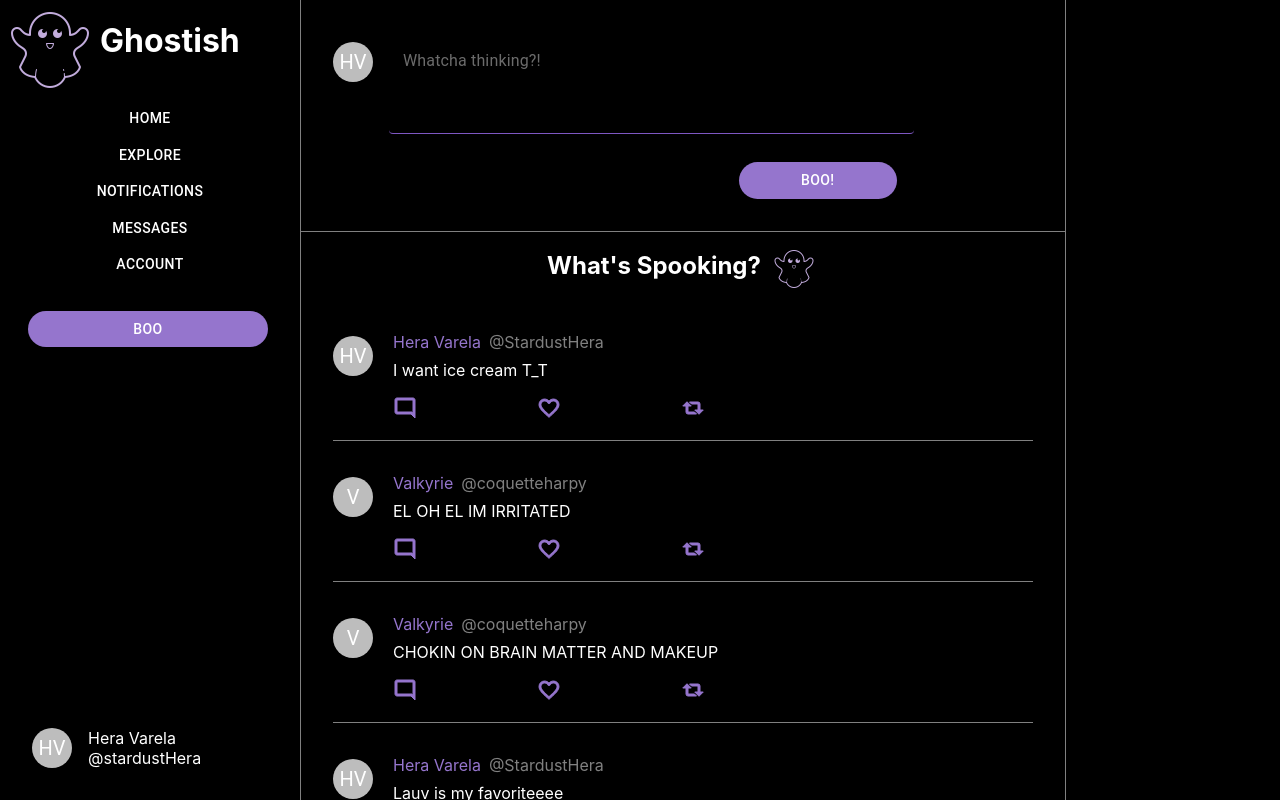
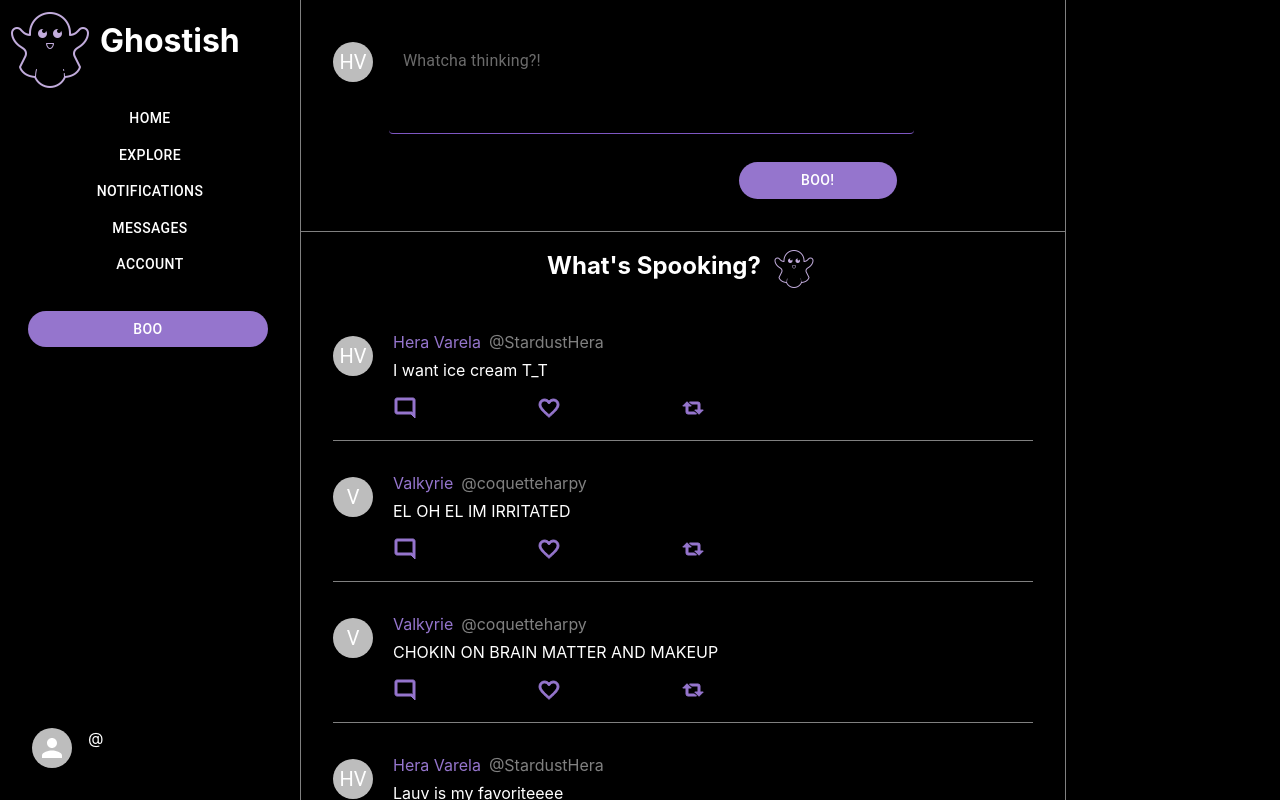
Before and after one commit to aysiae/ghosting, a React (Create React App) app: page / in a window 1280 px wide. Shown: the top 800 px of the page. Built offline with nearby package versions, Linux system fonts and the light colour scheme.

Commit message:
adding userSlice to redux store

```diff
--- a/src/components/sidebar/Sidebar.tsx
+++ b/src/components/sidebar/Sidebar.tsx
@@ -1,17 +1,17 @@
-import { styled } from '@mui/material/styles';
-import Button, { ButtonProps } from '@mui/material/Button';
-import { deepPurple } from '@mui/material/colors';
-import Avatar from '@mui/material/Avatar';
+import { styled } from "@mui/material/styles";
+import Button, { ButtonProps } from "@mui/material/Button";
+import { deepPurple } from "@mui/material/colors";
+import Avatar from "@mui/material/Avatar";
+import { useAppSelector } from "../../store/store";
 
-import './Sidebar.scss';
-const logo = require('../../assets/ghost.png');
-
+import "./Sidebar.scss";
+const logo = require("../../assets/ghost.png");
 
 const NavButton = styled(Button)<ButtonProps>(({ theme }) => ({
   color: theme.palette.getContrastText(deepPurple[300]),
-    backgroundColor: 'black',
+  backgroundColor: "black",
   borderRadius: 0,
-    '&:hover': {
+  "&:hover": {
     backgroundColor: deepPurple[300],
   },
 }));
@@ -19,23 +19,25 @@ const NavButton = styled(Button)<ButtonProps>(({ theme }) => ({
 const PostButton = styled(Button)<ButtonProps>(({ theme }) => ({
   color: theme.palette.getContrastText(deepPurple[300]),
   backgroundColor: deepPurple[300],
-    borderRadius: '25px',
-    marginTop: '2em',
-    marginLeft: '2em',
-    width: '80%',
-    '&:hover': {
+  borderRadius: "25px",
+  marginTop: "2em",
+  marginLeft: "2em",
+  width: "80%",
+  "&:hover": {
     backgroundColor: deepPurple[400],
   },
 }));
 
 export function Sidebar() {
+  const user = useAppSelector((state) => state.user.details);
+
   return (
-        <div className='sidebar-container'>
-            <div id='title'>
-                <img src={logo} alt='small purple smiling ghost'/>
+    <div className="sidebar-container">
+      <div id="title">
+        <img src={logo} alt="small purple smiling ghost" />
         <h1>Ghostish</h1>
       </div>
-            <div id='nav'>
+      <div id="nav">
         <NavButton>Home</NavButton>
         <NavButton>Explore</NavButton>
         <NavButton>Notifications</NavButton>
@@ -43,13 +45,13 @@ export function Sidebar() {
         <NavButton>Account</NavButton>
         <PostButton>Boo</PostButton>
       </div>
-            <div id='curr-profile'>
-                <Avatar>{'HV'}</Avatar>
-                <div id='profile-sidebar'>
-                    <p>Hera Varela</p>
-                    <p>@stardustHera</p>
+        <div id="curr-profile">
+          <Avatar>{user.avatar}</Avatar>
+          <div id="profile-sidebar">
+            <p>{user.displayName}</p>
+            <p>@{user.userName}</p>
           </div>
         </div>
     </div>
-    )
+  );
 }
--- /dev/null
+++ b/src/mockData/mockUserDetails.ts
@@ -0,0 +1,9 @@
+import { UserType } from "../types/userTypes";
+
+export const Hera: UserType = {
+    signedIn: true,
+    userName: 'StardustHera',
+    displayName: 'Hera Varela',
+    birthDate: '01 11 1997',
+    avatar: 'HV',
+}
--- /dev/null
+++ b/src/store/features/userSlice.ts
@@ -0,0 +1,27 @@
+import { createSlice, PayloadAction } from '@reduxjs/toolkit';
+import { UserType } from '../../types/userTypes';
+import { Hera } from '../../mockData/mockUserDetails';
+
+export interface User {
+	details: UserType,
+}
+
+
+const initialState: User  = {
+	details: {
+		signedIn: false,
+	},
+};
+
+export const UserSlice = createSlice({
+	name: 'UserDetails',
+	initialState,
+	reducers: {
+		getUser: (state, action: PayloadAction) => {
+			state.details = Hera;
+		},
+	},
+});
+
+export default UserSlice;
+export const { getUser } = UserSlice.actions;
--- a/src/store/store.ts
+++ b/src/store/store.ts
@@ -1,16 +1,17 @@
-import { configureStore } from '@reduxjs/toolkit';
-import { TypedUseSelectorHook, useDispatch } from 'react-redux';
-import { useSelector } from 'react-redux';
-import TimelineSlice from './features/timelineSlice';
+import { configureStore } from "@reduxjs/toolkit";
+import { TypedUseSelectorHook, useDispatch } from "react-redux";
+import { useSelector } from "react-redux";
+import TimelineSlice from "./features/timelineSlice";
+import UserSlice from "./features/userSlice";
 
 export const store = configureStore({
-	reducer: {
-		// colors: ColorModeSlice.reducer,
-        timeline: TimelineSlice.reducer,
-	},
+  reducer: {
+    timeline: TimelineSlice.reducer,
+    user: UserSlice.reducer,
+  },
 });
 
 export const useAppDispatch: () => typeof store.dispatch = useDispatch;
 export const useAppSelector: TypedUseSelectorHook<
-	ReturnType<typeof store.getState>
+  ReturnType<typeof store.getState>
 > = useSelector;
--- /dev/null
+++ b/src/types/userTypes.ts
@@ -0,0 +1,7 @@
+export type UserType = {
+    signedIn: boolean,
+    displayName?: string,
+    userName?: string,
+    birthDate?: string,
+    avatar?: string,
+}
```
Lines whose indentation alone changed are shown as unchanged.
